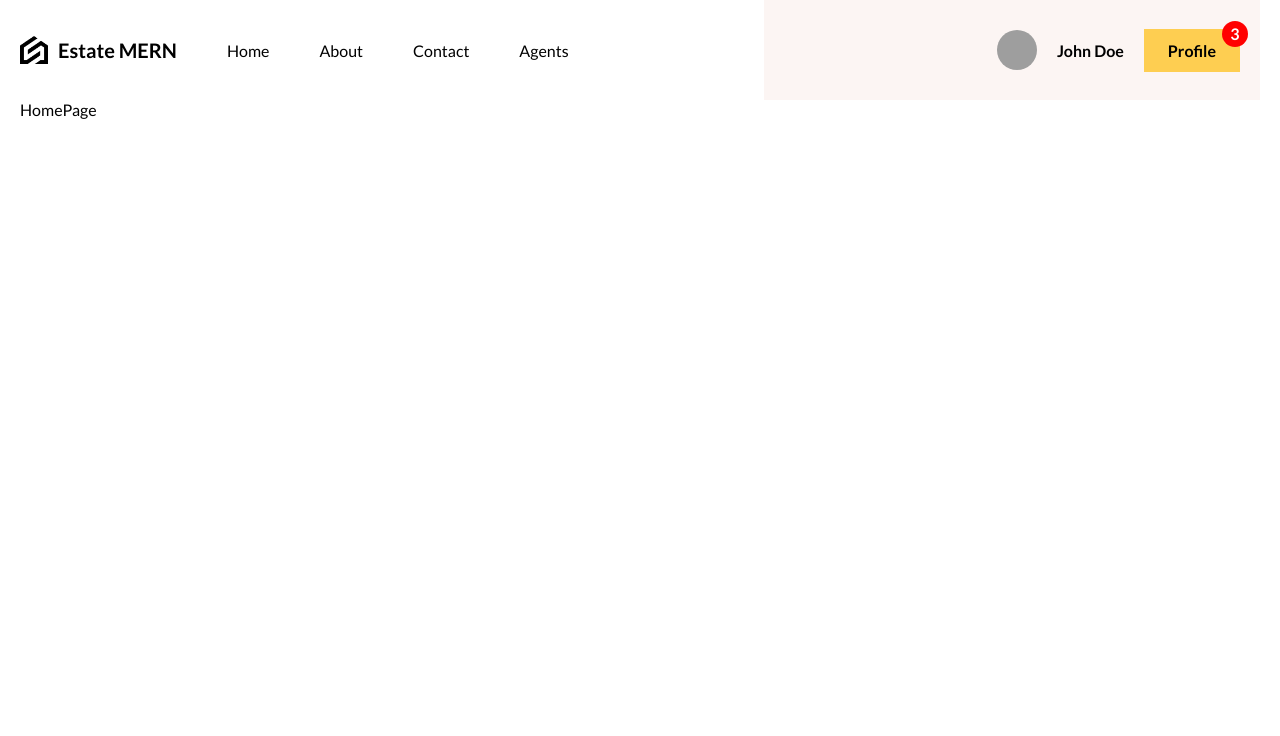
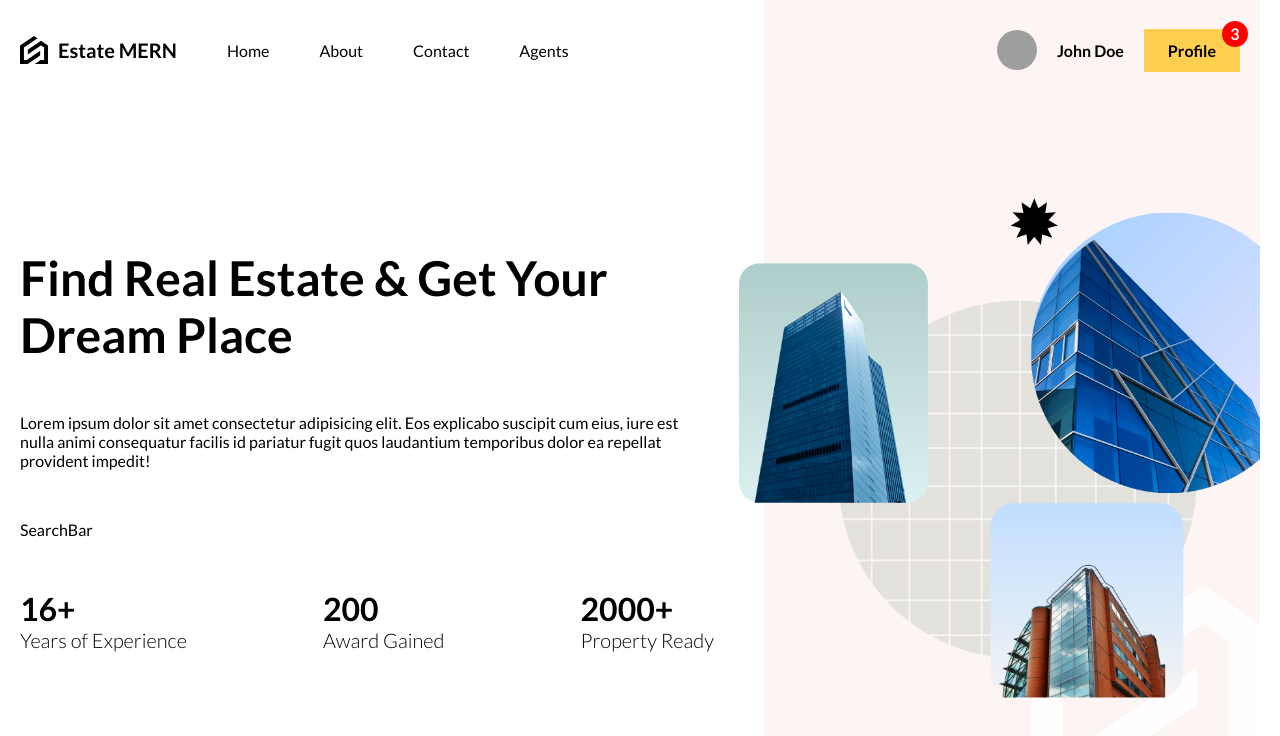
Before and after one commit to kajugadaniels/realestate-mern, a React (Vite) app in the folder client/: page / in a window 1280 px wide. Shown: the top 736 px of the page. Built offline with nearby package versions, Linux system fonts and the light colour scheme; grey boxes are pictures that could not be loaded.

Commit message:
Stylize homepage

```diff
--- a/client/src/routes/HomePage/HomePage.jsx
+++ b/client/src/routes/HomePage/HomePage.jsx
@@ -1,9 +1,40 @@
-import React from 'react'
+import { SearchBar } from "../../components/";
+import "./HomePage.scss";
 
-const HomePage = () => {
+function HomePage() {
   return (
-    <div>HomePage</div>
-  )
+    <div className="homePage">
+      <div className="textContainer">
+        <div className="wrapper">
+          <h1 className="title">Find Real Estate & Get Your Dream Place</h1>
+          <p>
+            Lorem ipsum dolor sit amet consectetur adipisicing elit. Eos
+            explicabo suscipit cum eius, iure est nulla animi consequatur
+            facilis id pariatur fugit quos laudantium temporibus dolor ea
+            repellat provident impedit!
+          </p>
+          <SearchBar />
+          <div className="boxes">
+            <div className="box">
+              <h1>16+</h1>
+              <h2>Years of Experience</h2>
+            </div>
+            <div className="box">
+              <h1>200</h1>
+              <h2>Award Gained</h2>
+            </div>
+            <div className="box">
+              <h1>2000+</h1>
+              <h2>Property Ready</h2>
+            </div>
+          </div>
+        </div>
+      </div>
+      <div className="imgContainer">
+        <img src="/bg.png" alt="" />
+      </div>
+    </div>
+  );
 }
 
-export default HomePage
+export default HomePage;
--- a/client/src/routes/HomePage/HomePage.scss
+++ b/client/src/routes/HomePage/HomePage.scss
@@ -0,0 +1,83 @@
+@import "../../responsive.scss";
+
+.homePage {
+  display: flex;
+  height: 100%;
+
+  .textContainer {
+    flex: 3;
+
+    .wrapper {
+      padding-right: 100px;
+      display: flex;
+      flex-direction: column;
+      justify-content: center;
+      gap: 50px;
+      height: 100%;
+
+      @include lg{
+        padding-right: 50px;
+      }
+
+      @include md{
+        padding: 0;
+      }
+
+      @include sm{
+        justify-content: flex-start;
+      }
+
+      .title {
+        font-size: 64px;
+
+        @include lg {
+          font-size: 48px;
+        }
+      }
+
+      .boxes {
+        display: flex;
+        justify-content: space-between;
+
+        @include sm {
+          display: none;
+        }
+
+        h1 {
+          font-size: 36px;
+
+          @include lg {
+            font-size: 32px;
+          }
+        }
+
+        h2 {
+          font-size: 20px;
+          font-weight: 300;
+        }
+      }
+    }
+  }
+
+  .imgContainer {
+    flex: 2;
+    background-color: #fcf5f3;
+    position: relative;
+    display: flex;
+    align-items: center;
+
+    @include md {
+      display: none;
+    }
+
+    img {
+      width: 115%;
+      position: absolute;
+      right: 0;
+
+      @include lg {
+        width: 105%;
+      }
+    }
+  }
+}
```
